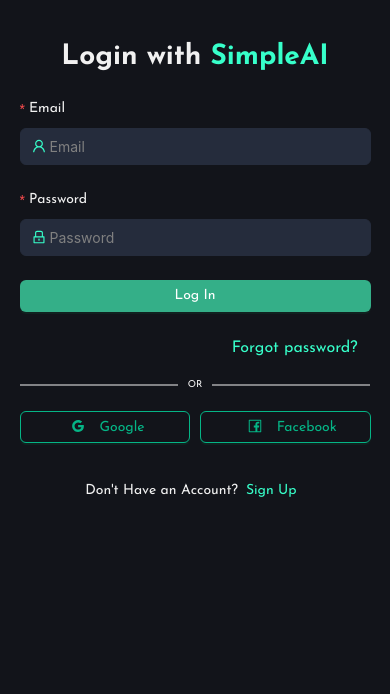
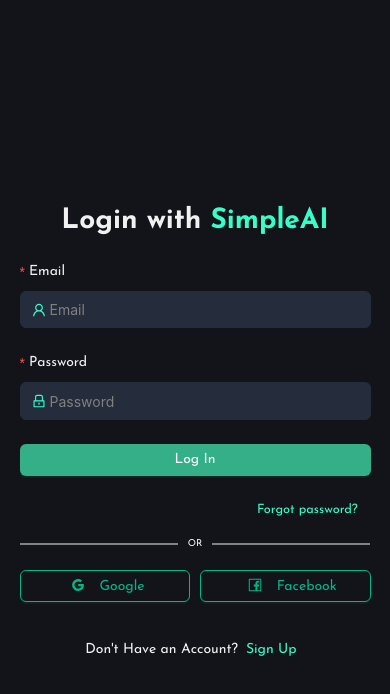
Before and after one commit to Shubhamm-V/simpleai, a Next.js app in the folder client/: page /auth/login in a window 390 px wide. Shown: the top 694 px of the page. Built offline with nearby package versions, Linux system fonts and the light colour scheme; no server answers.

Commit message:
Some code refactoring

```diff
--- a/client/components/home/HomeBackground.tsx
+++ b/client/components/home/HomeBackground.tsx
@@ -23,7 +23,7 @@
 
   const particlesLoaded = useCallback(
     async (container: Container | undefined) => {
-      await console.log(container);
+      // await console.log(container);
     },
     []
   );
--- a/client/pages/auth/login/index.module.scss
+++ b/client/pages/auth/login/index.module.scss
@@ -16,7 +16,7 @@
 .forgotLink {
   display: flex;
   justify-content: flex-end;
-  font-size: 1rem;
+  font-size: 0.9rem;
   padding-inline: 0.8rem;
 }
 
@@ -64,6 +64,9 @@
 }
 
 @media (max-width: 900px) {
+  .formContainer {
+    height: 100vh !important;
+  }
   .loginForm {
     width: 70% !important;
   }
@@ -78,7 +81,9 @@
   .loginForm {
     width: 90% !important;
   }
-
+  .forgotLink {
+    font-size: 0.8rem;
+  }
   .loginContainer {
     height: 100%;
     padding: 1rem 0;
--- a/client/pages/auth/signup/index.module.scss
+++ b/client/pages/auth/signup/index.module.scss
@@ -1,5 +1,4 @@
 .signupContainer {
-  height: 100vh !important;
   display: flex !important;
   align-items: center !important;
   flex-direction: column !important;
```
Also changed, not shown: client/styles/global.scss (+0 -7 lines), client/public/images/ai-images/ai-image-1.gif (renamed from client/public/ai-image-1.gif).
